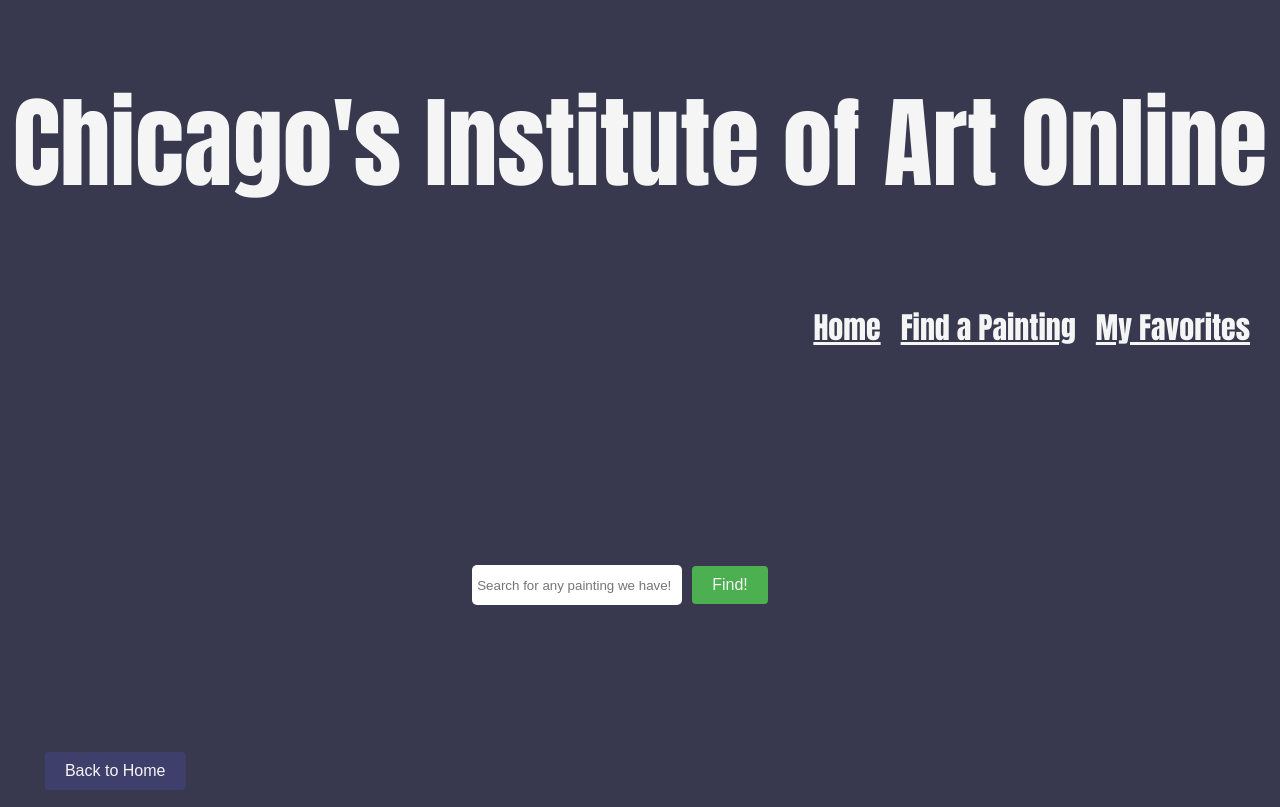
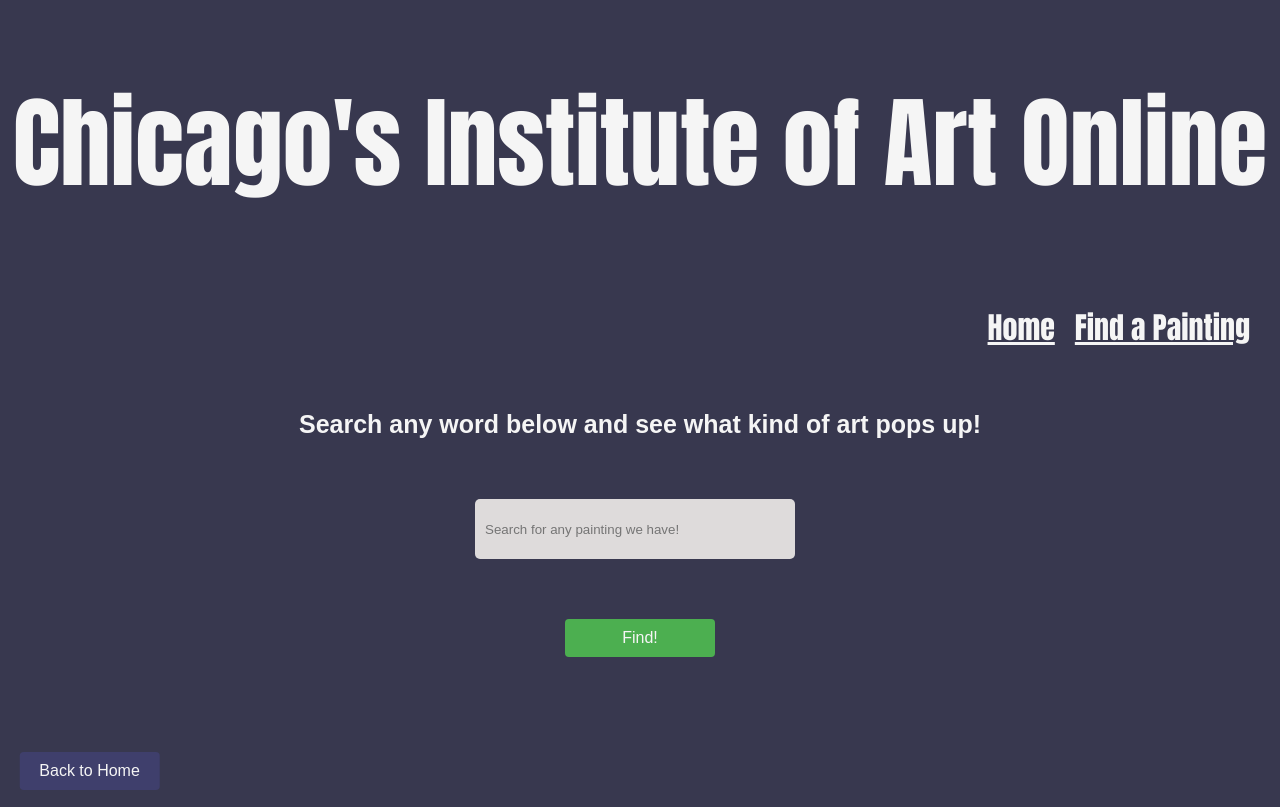
Before and after one commit to PatrickRusso/VirtuArtPR, a React (Create React App) app: page /paintings in a window 1280 px wide. Built offline with nearby package versions, Linux system fonts and the light colour scheme.

Commit message:
added some instruction to the home page and find a painting page

```diff
--- a/src/App.css
+++ b/src/App.css
@@ -22,6 +22,8 @@
 
 .links:hover {
   color: pink;
+  -webkit-transform: scale(1.1);
+          transform: scale(1.1);
 }
 
 
@@ -47,20 +49,25 @@
 
 .searchContainer {
   display: flex;
+  align-items: center;
   justify-content: center;
-  align-items: center;
+  flex-wrap: wrap;
   height: 50vh;
   font-family: Arial, Helvetica, sans-serif;
+  flex-direction: column;
+  justify-content: center;
 }
 
 .searchBar {
-  width: 200px;
-  height: 30px;
-  padding: 5px;
+  width: 300px;
+  height: 40px;
+  padding: 10px 10px;
   border-radius: 5px;
   border: none;
   margin-right: 10px;
   font-family:Arial, Helvetica, sans-serif;
+  background-color: rgb(222, 219, 219);
+  margin-bottom: auto;
 }
 
 
@@ -69,11 +76,14 @@
   color: whitesmoke;
   font-size: 16px;
   padding: 10px 20px;
-  border: none;
   border-radius: 4px;
   cursor: pointer;
   font-family: Arial, Helvetica, sans-serif;
-
+  border: #22252c;
+  width: 150px;
+  padding-top: 10px;
+  padding-bottom: 10px;
+  margin-bottom: 10%;
 }
 
 .homeButton {
@@ -87,7 +97,7 @@
   font-family: Arial, Helvetica, sans-serif;
   position: fixed;
   bottom: 10px;
-  left: 9%;
+  left: 7%;
   transform: translate(-50%);
 }
 
@@ -99,4 +109,20 @@
 
 .home {
   font-size: 20px;
+  display: flex;
+  justify-content: center;
+  flex-direction: column;
+  align-items: center;
+  }
+
+ul.searchresults {
+  max-height: 400px;
+  width: 65%;
+  margin: 0 auto;
+  justify-content: center;
 }
+
+.instruction {
+  font-size: 25px;
+  margin-bottom: auto;
+}
--- a/src/components/Home.js
+++ b/src/components/Home.js
@@ -3,6 +3,7 @@
         <div className="home">
             <h1> Welcome! </h1>
             <h3>This Web App allows anyone to search for paintings that have been held in the Art Institute of Chicago</h3>
+            <h3>Navigate to the 'Find a Painting' page to start! </h3>
         </div>
     )
 }
--- a/src/components/Nav.js
+++ b/src/components/Nav.js
@@ -7,7 +7,6 @@
         <div className="navbar">
             <Link className="links" to="/">Home</Link>
             <Link className="links" to="/paintings">Find a Painting</Link>
-            <Link className="links" to="/favoritepaintings">My Favorites</Link>
             <h1></h1>
         </div>
     )
--- a/src/components/Paintings.js
+++ b/src/components/Paintings.js
@@ -15,6 +15,7 @@
 
   return (
     <div className="searchContainer">
+      <h3 className="instruction">Search any word below and see what kind of art pops up!</h3>
       <input
         type="text"
         className="searchBar"
@@ -33,13 +34,14 @@
               <h3>{painting.title}</h3>
               <p>{painting.thumbnail.alt_text}</p>
               <p>{painting.dimensions}</p>
+              <p>{painting.date_end}</p>
             </div>
 
             <div className="images">
-              {/* <img
+              <img
                 src={painting.thumbnail.lqip}
                 alt={painting.thumbnail.alt_text}
-              /> */}
+              />
             </div>
           </li>
         ))}
```
